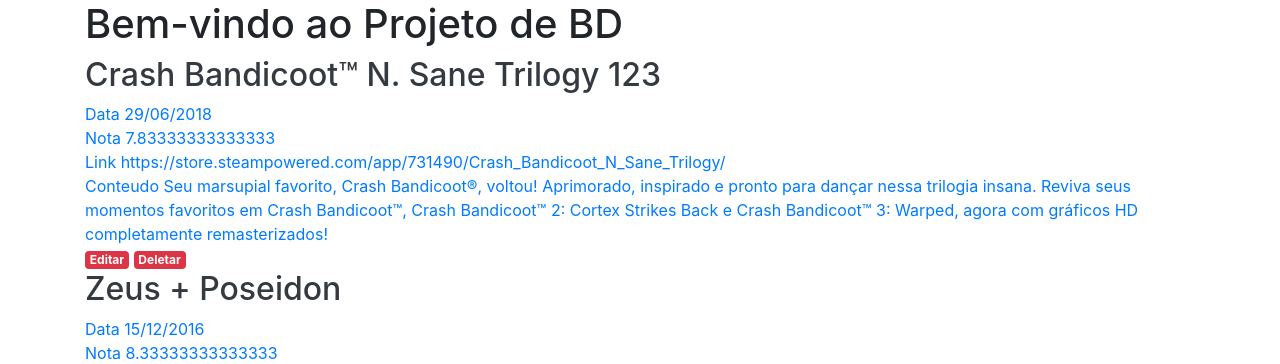
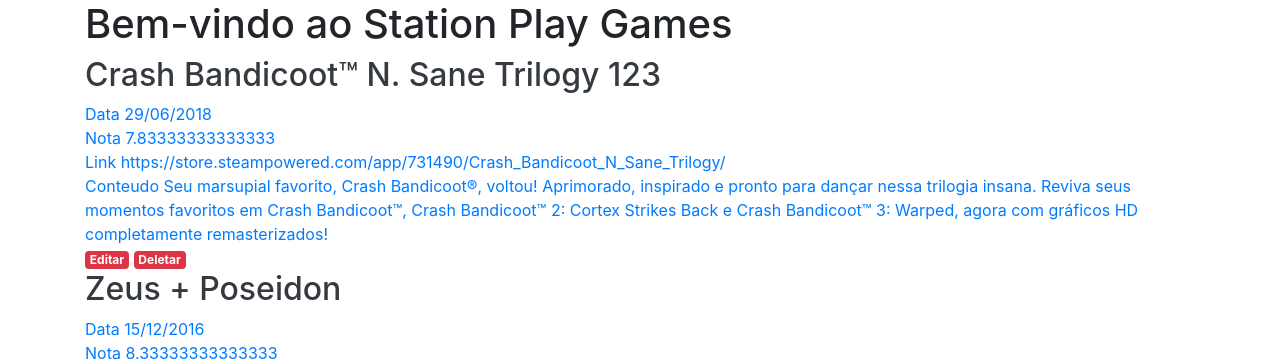
Before and after one commit to otaviootavio/flask-app-game, a Flask app: page / in a window 1280 px wide. Shown: the part 56-420 px from the top of the page. Run offline with Flask 2, Linux system fonts and the light colour scheme; data comes from the database, SQL or seed files in the repository; some libraries are stand-ins or nearby versions.

Commit message:
✏️ Mudei o bem vindo

```diff
--- a/templates/index.html
+++ b/templates/index.html
@@ -1,7 +1,7 @@
 {% extends 'base.html' %}
 
 {% block content %}
-    <h1>{% block title %} Bem-vindo ao Projeto de BD {% endblock %}</h1>
+    <h1>{% block title %} Bem-vindo ao Station Play Games {% endblock %}</h1>
     {% for jogos in jogos %}
     <a href="#">
         <h2 class="text-dark">{{ jogos['title'] }}</h2>
```
